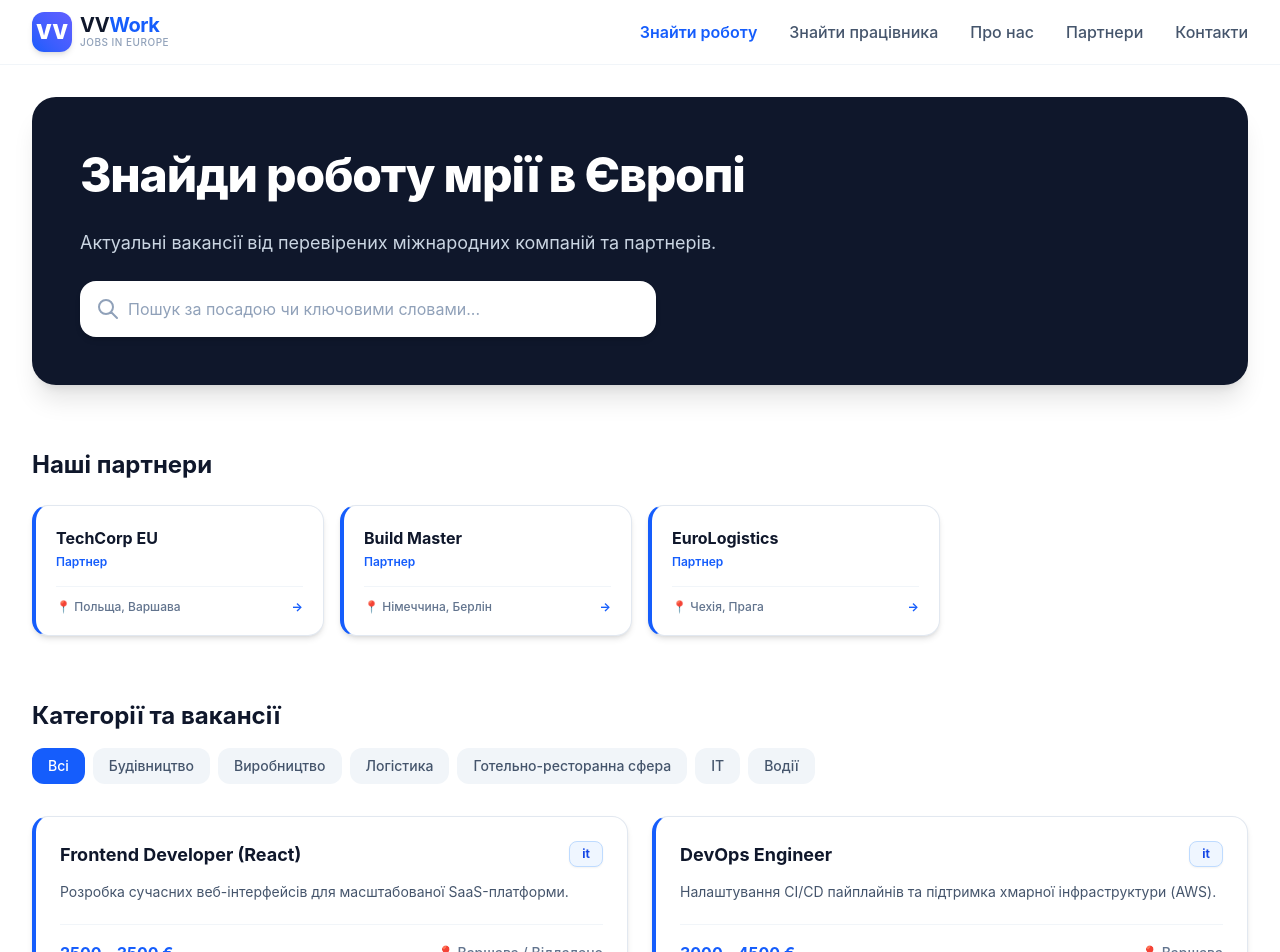
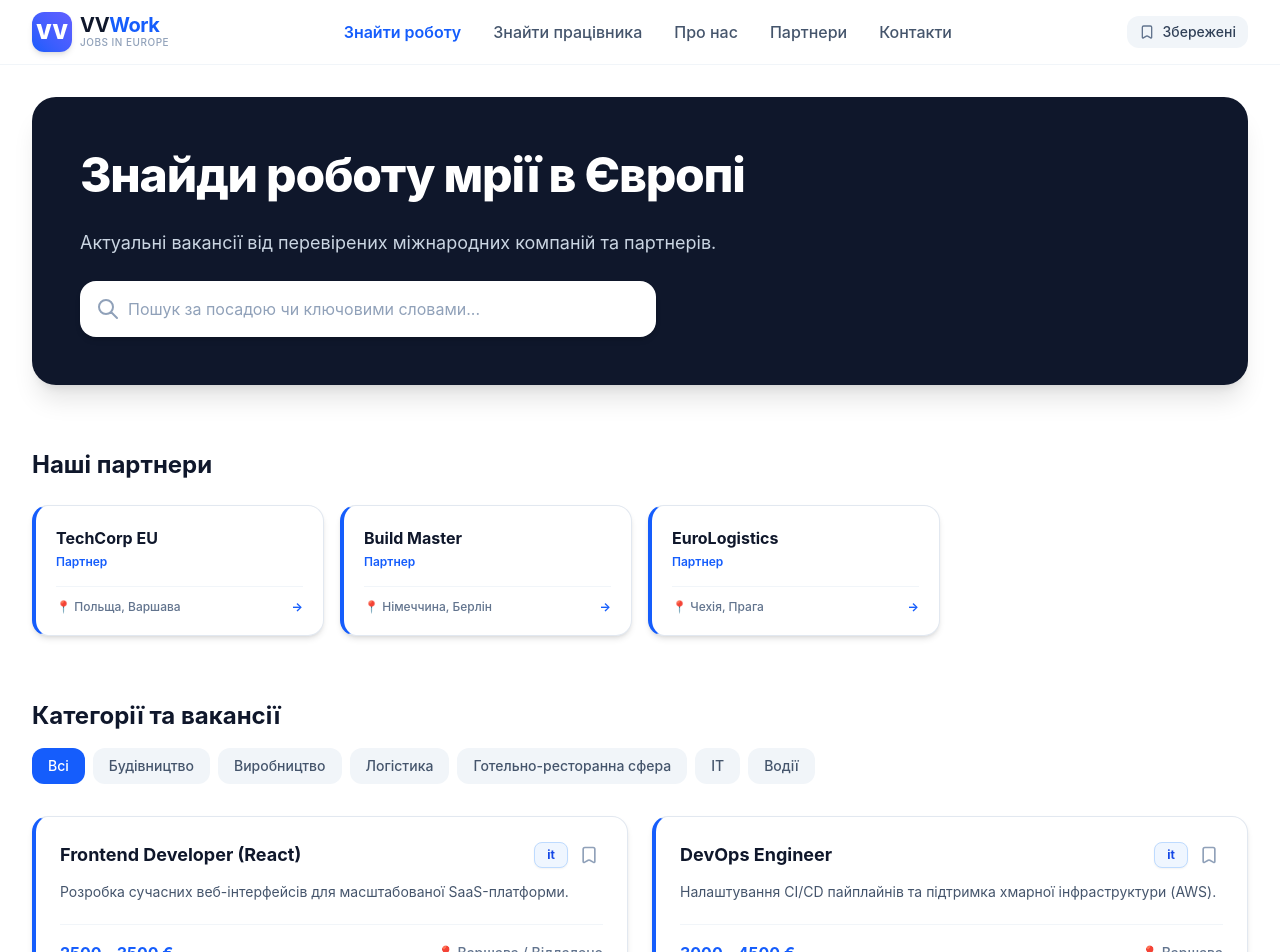
Before and after one commit to xovrashok/vv-work-platform, a React (Vite) app: page / in a window 1280 px wide. Shown: the top 952 px of the page. Built offline with nearby package versions, Linux system fonts and the light colour scheme.

Commit message:
feat: add saved jobs bookmark system with custom useLocalStorage hook

```diff
--- a/src/components/jobs/JobCard.tsx
+++ b/src/components/jobs/JobCard.tsx
@@ -1,10 +1,25 @@
+import { Bookmark } from "lucide-react";
 import type { Job } from "../../types/api";
+import { useOutletContext } from "react-router-dom";
 
 interface JobCardProps {
   job: Job;
 }
 
 const JobCard = ({ job }: JobCardProps) => {
+  const jobId = String(job.id);
+
+  const { savedJobIds, onToggleSave } = useOutletContext<{
+    savedJobIds: string[];
+    onToggleSave: (id: string) => void;
+  }>();
+
+  const isSaved = savedJobIds.includes(jobId);
+
+  const handleSaved = () => {
+    onToggleSave(jobId);
+  };
+
   return (
     <div className="p-6 bg-white border border-slate-200 border-l-4 border-l-blue-600 rounded-2xl shadow-md hover:shadow-xl hover:border-slate-300 hover:-translate-y-1 transition-all duration-200 flex flex-col justify-between space-y-5 group">
       <div className="space-y-3">
@@ -12,9 +27,27 @@ const JobCard = ({ job }: JobCardProps) => {
           <h3 className="text-lg font-bold text-slate-900 group-hover:text-blue-600 transition-colors">
             {job.title}
           </h3>
-          <span className="px-3 py-1 bg-blue-50 text-blue-700 border border-blue-200 rounded-lg text-xs font-bold whitespace-nowrap shadow-xs">
-            {job.category}
-          </span>
+          <div className="flex gap-[7px] items-center">
+            <span className="px-3 py-1 bg-blue-50 text-blue-700 border border-blue-200 rounded-lg text-xs font-bold whitespace-nowrap shadow-xs">
+              {job.category}
+            </span>
+            <button
+              onClick={handleSaved}
+              aria-label={
+                isSaved ? "Remove from bookmarks" : "Add to bookmarks"
+              }
+              className="cursor-pointer p-1 transition-transform active:scale-90"
+            >
+              <Bookmark
+                className={
+                  isSaved
+                    ? "text-blue-600 fill-blue-600"
+                    : "text-slate-400 hover:text-slate-600"
+                }
+                size={20}
+              />
+            </button>
+          </div>
         </div>
         <p className="text-sm text-slate-600 line-clamp-2 leading-relaxed">
           {job.description}
--- a/src/components/jobs/JobList.tsx
+++ b/src/components/jobs/JobList.tsx
@@ -1,4 +1,5 @@
 import { useState } from "react";
+import { useOutletContext, useSearchParams } from "react-router-dom";
 import type { Job } from "../../types/api";
 import { CardSkeleton } from "../ui/Skeleton";
 import ErrorState from "../ui/ErrorState";
@@ -22,6 +23,10 @@ const JobList = ({
   const [visibleCount, setVisibleCount] = useState(ITEMS_PER_PAGE);
   const [prevJobs, setPrevJobs] = useState(jobs);
 
+  const [searchParams] = useSearchParams();
+  const isSavedFilterActive = searchParams.get("saved") === "true";
+  const { savedJobIds } = useOutletContext<{ savedJobIds: string[] }>();
+
   if (jobs !== prevJobs) {
     setPrevJobs(jobs);
     setVisibleCount(ITEMS_PER_PAGE);
@@ -42,18 +47,35 @@ const JobList = ({
     return <ErrorState onRetry={onRetry} />;
   }
 
-  if (!jobs || jobs.length === 0) {
+  const filteredJobs = (jobs || []).filter((job) => {
+    if (isSavedFilterActive) {
+      return savedJobIds.includes(String(job.id));
+    }
+    return true;
+  });
+
+  if (filteredJobs.length === 0) {
     return (
-      <div className="text-center py-12 bg-slate-50 rounded-2xl">
+      <div className="text-center py-12 bg-slate-50 rounded-2xl space-y-3">
         <p className="text-slate-500 font-medium">
-          Нічого не знайдено за вашим запитом.
+          {isSavedFilterActive
+            ? "У вас поки немає збережених вакансій."
+            : "Нічого не знайдено за вашим запитом."}
         </p>
+        {isSavedFilterActive && (
+          <a
+            href="/"
+            className="inline-block text-sm font-semibold text-blue-600 hover:underline"
+          >
+            Показати всі вакансії
+          </a>
+        )}
       </div>
     );
   }
 
-  const visibleJobs = jobs.slice(0, visibleCount);
-  const hasMore = visibleCount < jobs.length;
+  const visibleJobs = filteredJobs.slice(0, visibleCount);
+  const hasMore = visibleCount < filteredJobs.length;
 
   const handleLoadMore = () => {
     setVisibleCount((prev) => prev + ITEMS_PER_PAGE);
@@ -61,6 +83,20 @@ const JobList = ({
 
   return (
     <div className="space-y-8">
+      {isSavedFilterActive && (
+        <div className="flex items-center justify-between border-b border-slate-200 pb-4">
+          <h2 className="text-xl font-bold text-slate-900">
+            Збережені вакансії ({filteredJobs.length})
+          </h2>
+          <a
+            href="/"
+            className="text-sm font-semibold text-blue-600 hover:underline"
+          >
+            Скинути фільтр
+          </a>
+        </div>
+      )}
+
       <div className="grid grid-cols-1 md:grid-cols-2 gap-6">
         {visibleJobs.map((job) => (
           <JobCard key={job.id} job={job} />
--- a/src/components/layout/Header.tsx
+++ b/src/components/layout/Header.tsx
@@ -1,8 +1,13 @@
 import { useState } from "react";
 import { NavLink } from "react-router-dom";
+import { Bookmark } from "lucide-react";
 import Logo from "../ui/Logo";
 
-const Header = () => {
+interface HeaderProps {
+  count: number;
+}
+
+const Header = ({ count }: HeaderProps) => {
   const [isMenuOpen, setIsMenuOpen] = useState(false);
 
   const navLinkStyles = ({ isActive }: { isActive: boolean }) =>
@@ -35,6 +40,25 @@ const Header = () => {
           </NavLink>
         </nav>
 
+        <div className="flex items-center gap-3">
+          <NavLink
+            to="/?saved=true"
+            className="flex items-center gap-2 px-3 py-1.5 rounded-xl bg-slate-100 hover:bg-slate-200 text-slate-700 font-medium text-sm transition-colors cursor-pointer"
+          >
+            <Bookmark
+              size={16}
+              className={
+                count > 0 ? "text-blue-600 fill-blue-600" : "text-slate-500"
+              }
+            />
+            <span>Збережені</span>
+            {count > 0 && (
+              <span className="ml-0.5 px-2 py-0.5 text-xs font-bold bg-blue-600 text-white rounded-full">
+                {count}
+              </span>
+            )}
+          </NavLink>
+
           <button
             onClick={() => setIsMenuOpen(!isMenuOpen)}
             className="md:hidden p-2 text-slate-600 hover:text-slate-900 focus:outline-none"
@@ -64,6 +88,7 @@ const Header = () => {
             </svg>
           </button>
         </div>
+      </div>
 
       {isMenuOpen && (
         <nav className="md:hidden bg-white border-b border-slate-100 px-4 pt-2 pb-4 flex flex-col gap-3">
--- a/src/components/layout/Layout.tsx
+++ b/src/components/layout/Layout.tsx
@@ -1,13 +1,24 @@
 import { Outlet } from "react-router-dom";
 import Header from "./Header";
 import Footer from "./Footer";
+import { useLocalStorage } from "../../hooks/useLocalStorage";
 
 const Layout = () => {
+  const [savedJobIds, setSavedJobIds] = useLocalStorage<string[]>(
+    "vv_saved_jobs",
+    [],
+  );
+
+  const handleToggleSave = (id: string) => {
+    setSavedJobIds((prev) =>
+      prev.includes(id) ? prev.filter((item) => item !== id) : [...prev, id],
+    );
+  };
   return (
     <div className="flex min-h-screen flex-col">
-      <Header />
+      <Header count={savedJobIds.length} />
       <main className="flex-grow">
-        <Outlet />
+        <Outlet context={{ savedJobIds, onToggleSave: handleToggleSave }} />
       </main>
       <Footer />
     </div>
--- /dev/null
+++ b/src/hooks/useLocalStorage.ts
@@ -0,0 +1,23 @@
+import { useEffect, useState } from "react";
+
+export const useLocalStorage = <T>(key: string, initialValue: T) => {
+  const [storedValue, setStoredValue] = useState<T>(() => {
+    try {
+      const item = window.localStorage.getItem(key);
+      return item ? (JSON.parse(item) as T) : initialValue;
+    } catch (error) {
+      console.error(error);
+      return initialValue;
+    }
+  });
+
+  useEffect(() => {
+    try {
+      window.localStorage.setItem(key, JSON.stringify(storedValue));
+    } catch (error) {
+      console.log(error);
+    }
+  }, [key, storedValue]);
+
+  return [storedValue, setStoredValue] as const;
+};
```
Lines whose indentation alone changed are shown as unchanged.
